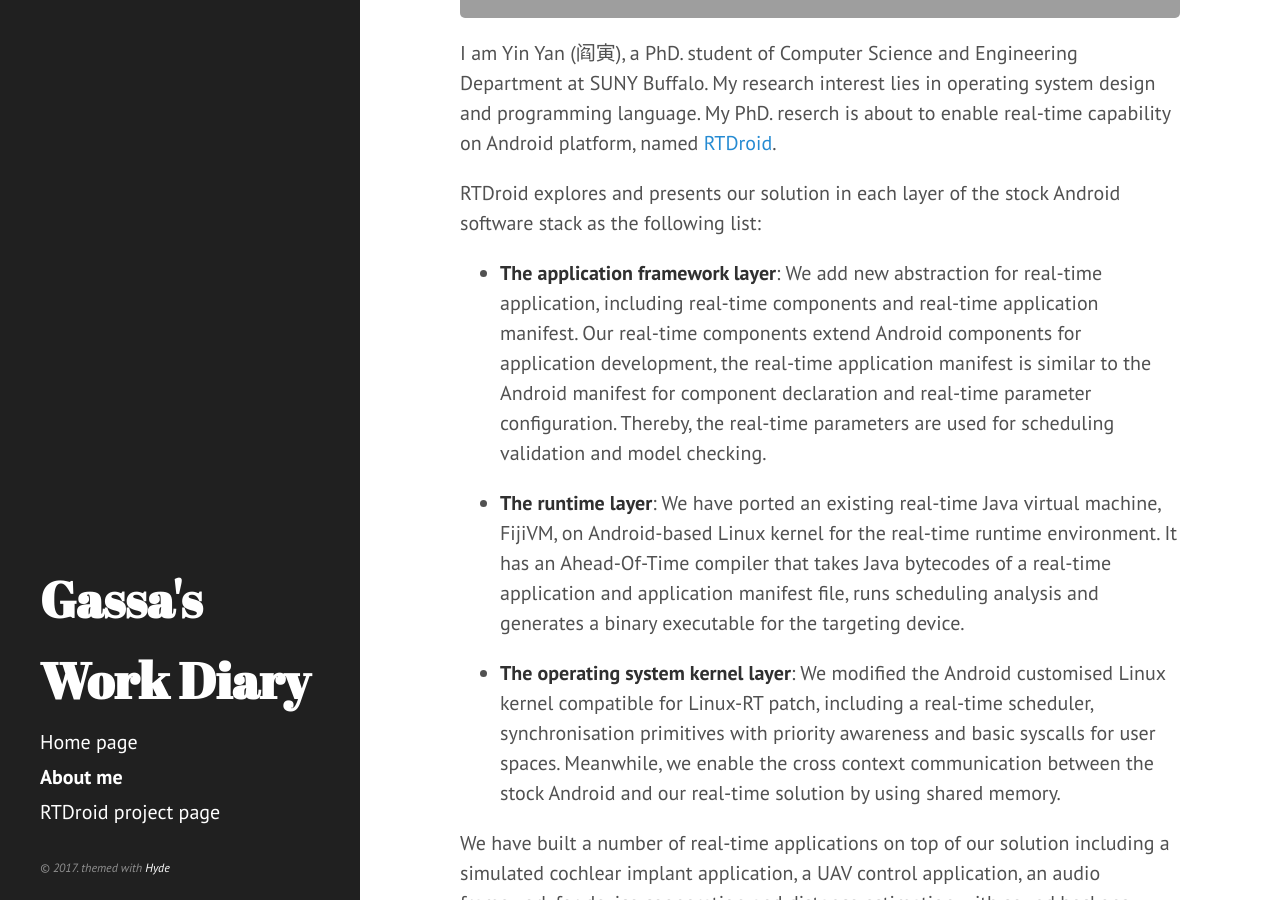
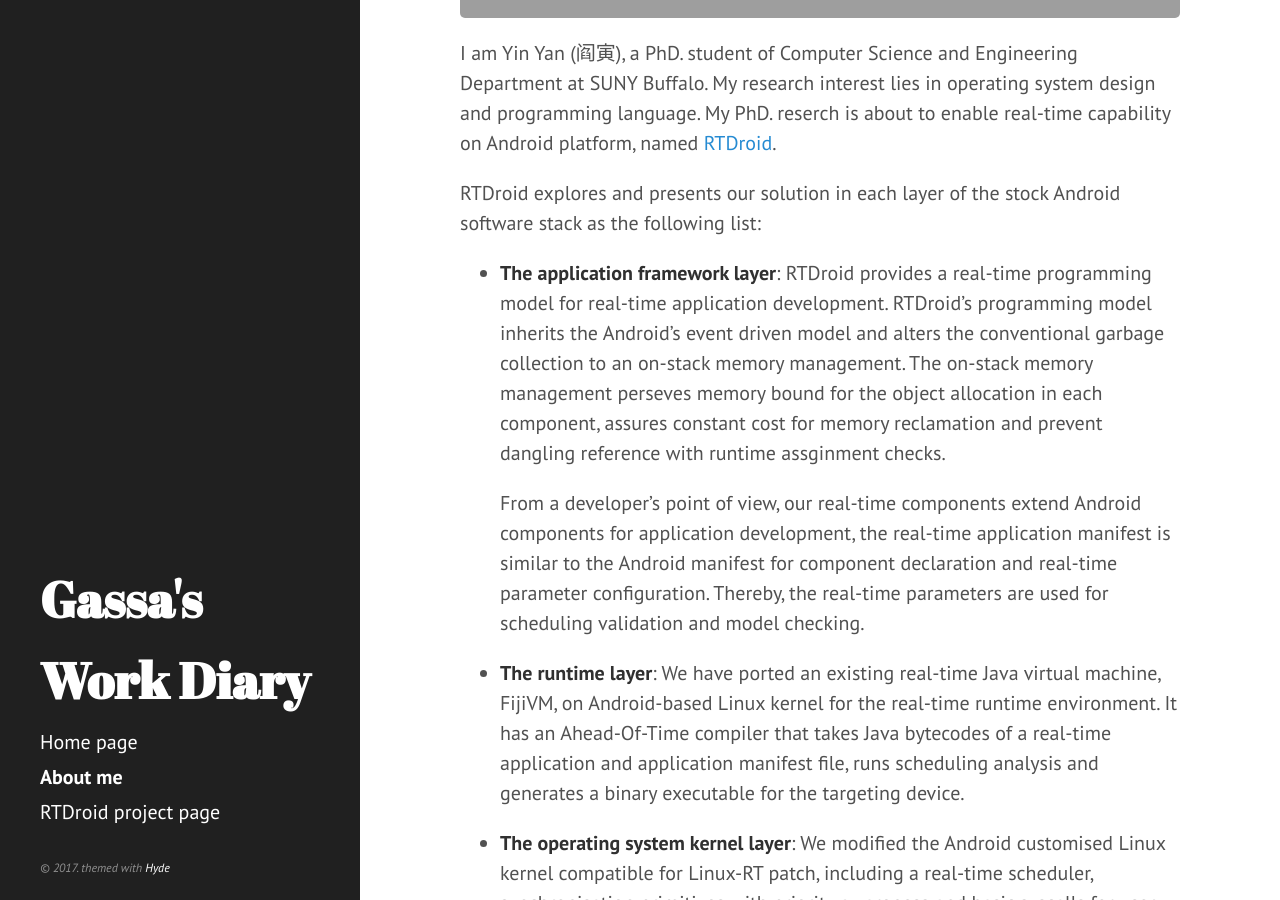
Before and after one commit to gassayy/gassa.github.io, a Jekyll site: the page built from about-me.md, in a window 1280 px wide and 900 px high, scrolled down 714 px. Built offline with Jekyll 4.4.1, drawn with Linux system fonts in a browser that asks for light colours.

```diff
--- a/about-me.md
+++ b/about-me.md
@@ -15,13 +15,19 @@
 RTDroid explores and presents our solution in each layer of the stock Android
 software stack as the following list:
 
-* __The application framework layer__: We add new abstraction for real-time
-  application, including real-time components and real-time application
-  manifest. Our real-time components extend Android components for application
-  development, the real-time application manifest is similar to the Android
-  manifest for component declaration and real-time parameter configuration.
-  Thereby, the real-time parameters are used for scheduling validation and
-  model checking.
+* __The application framework layer__: RTDroid provides a real-time programming
+  model for real-time application development. RTDroid's programming model
+  inherits the Android's event driven model and alters the conventional garbage
+  collection to an on-stack memory management. The on-stack memory management
+  perseves memory bound for the object allocation in each component, assures
+  constant cost for memory reclamation and prevent dangling reference with
+  runtime assginment checks.
+
+  From a developer's point of view, our real-time components extend Android
+  components for application development, the real-time application manifest is
+  similar to the Android manifest for component declaration and real-time
+  parameter configuration. Thereby, the real-time parameters are used for
+  scheduling validation and model checking.
 
 * __The runtime layer__: We have ported an existing real-time Java virtual machine, FijiVM, on Android-based Linux kernel for the real-time runtime environment. It has an Ahead-Of-Time compiler that takes Java bytecodes of a real-time application and application manifest file, runs scheduling analysis and generates a binary executable for the targeting device.
 
```
